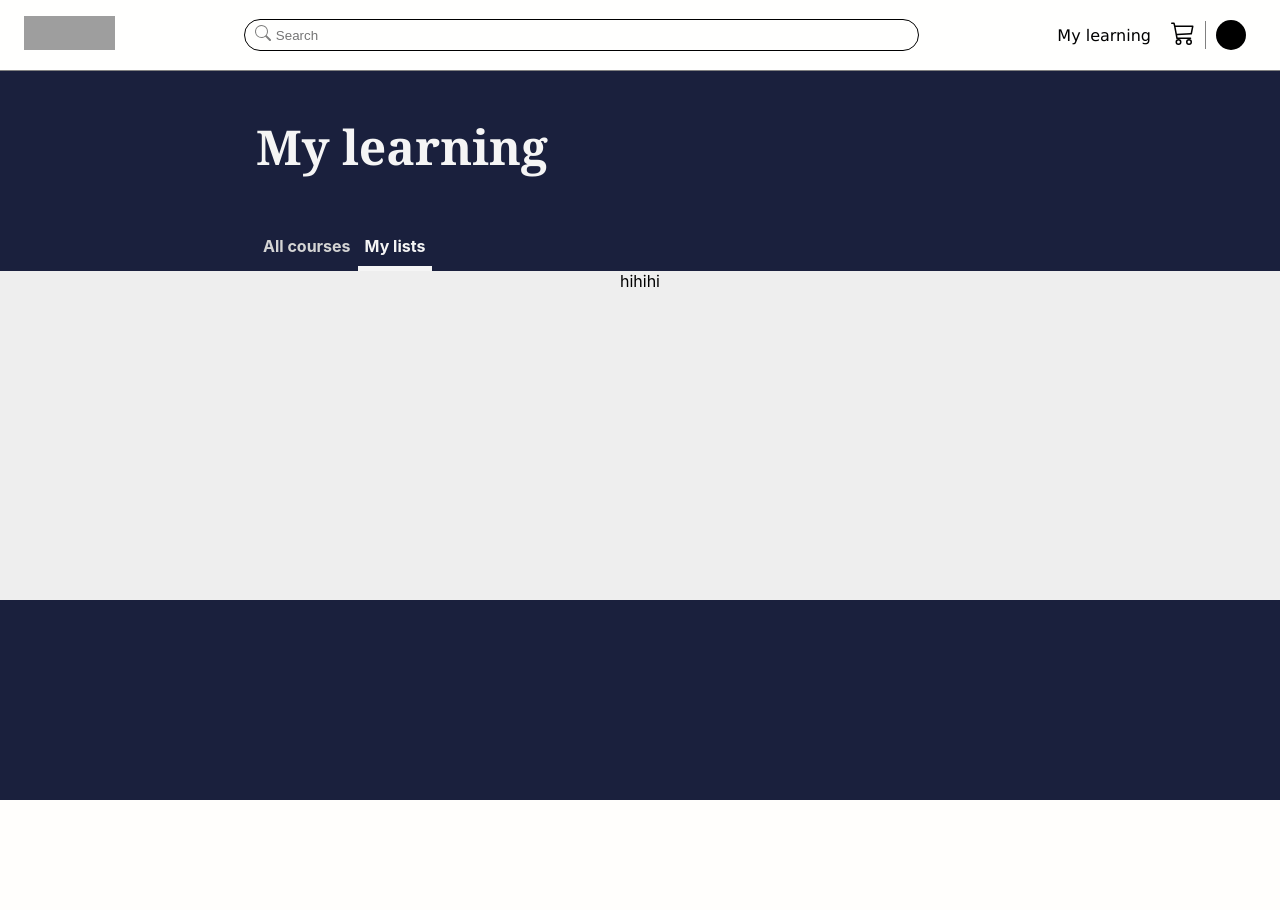
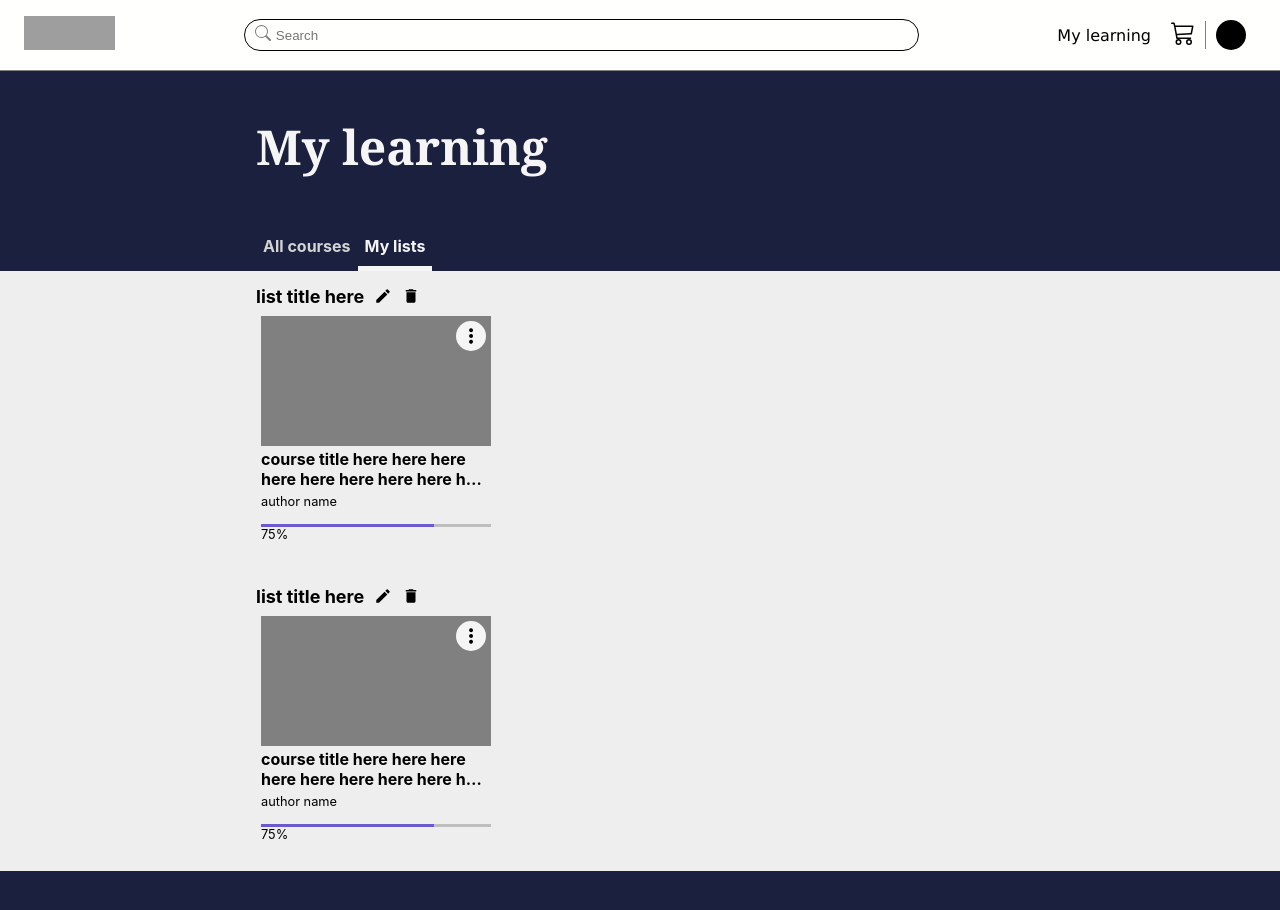
Before and after one commit to NgHQHuy/Course-delivery-website, a React (Create React App) app in the folder FE/my-app/: page /learning in a window 1280 px wide. Both pictures are taken after a click on the element "My lists". Shown: the top 910 px of the page. Before the commit the page ends 800 px from the top, so only its background shows below. Built offline with nearby package versions, Linux system fonts and the light colour scheme; grey boxes are pictures that could not be loaded.

Commit message:
FE-learning page/my-lists view

```diff
--- a/FE/my-app/src/components/courseCardEnroll.jsx
+++ b/FE/my-app/src/components/courseCardEnroll.jsx
@@ -2,14 +2,19 @@ import React from "react";
 import "../styles/course_card_enroll.css";
 import { SlOptionsVertical, SlPlus } from "react-icons/sl";
 import { RiShareForwardFill, RiMenuAddFill } from "react-icons/ri";
+import { MdOutlineRemoveCircleOutline } from "react-icons/md";
 
-const CourseCardEnroll = () => {
+
+const CourseCardEnroll = (props) => {
     const percent = 75
+    console.log(props.pageView);
     return (
         <div className="course-card">
             <div className="course-options">
                 <SlOptionsVertical size={16} className="options-icon"/>
                 <div className="options-dropdown">
+                    {props.pageView === "all-courses" ?
+                        <>
                         <div className="share">
                             <RiShareForwardFill />
                             <span>Share</span>
@@ -22,6 +27,14 @@ const CourseCardEnroll = () => {
                             <RiMenuAddFill />
                             <span>Add to existing list</span>
                         </div>
+                        </>
+                        :
+                        <div className="remove-course-from-list">
+                            <MdOutlineRemoveCircleOutline />
+                            <span>Remove course</span>
+                        </div>
+                    }
+
                 </div>
             </div>
             <div className="course-thumnail">
--- a/FE/my-app/src/pages/learning.jsx
+++ b/FE/my-app/src/pages/learning.jsx
@@ -1,6 +1,7 @@
 import React, { useState } from "react";
 import "../styles/learning.css"
 import CourseCardEnroll from "../components/courseCardEnroll";
+import { MdEdit, MdDelete } from "react-icons/md";
 
 const Learning = () => {
     const [tabSelected, setTabSelected] = useState("all-courses")
@@ -33,14 +34,36 @@ const Learning = () => {
                 <div className="tab-content">
                     {tabSelected === "all-courses" ?
                         <div className="all-courses-content">
-                            <CourseCardEnroll/>
-                            <CourseCardEnroll/>
-                            <CourseCardEnroll/>
-                            <CourseCardEnroll/>
-                            <CourseCardEnroll/>
+                            <CourseCardEnroll pageView={"all-courses"}/>
+                            <CourseCardEnroll pageView={"all-courses"}/>
+                            <CourseCardEnroll pageView={"all-courses"}/>
+                            <CourseCardEnroll pageView={"all-courses"}/>
+                            <CourseCardEnroll pageView={"all-courses"}/>
                         </div>
                         :
-                        <div className="my-lists-content">hihihi</div>
+                        <div className="my-lists-content">
+                            <div className="list-container">
+                                <div className="list-header">
+                                    <span>list title here</span>
+                                    <div className="btn-edit"><MdEdit className="edit-icon" size={18}/></div>
+                                    <div className="btn-delete"><MdDelete className="delete-icon" size={18}/></div>
+                                </div>
+                                <div className="list-body">
+                                    <CourseCardEnroll pageView={"my-lists"}/>
+                                </div>
+                            </div>
+
+                            <div className="list-container">
+                                <div className="list-header">
+                                    <span>list title here</span>
+                                    <div className="btn-edit"><MdEdit className="edit-icon" size={18}/></div>
+                                    <div className="btn-delete"><MdDelete className="delete-icon" size={18}/></div>
+                                </div>
+                                <div className="list-body">
+                                    <CourseCardEnroll pageView={"my-lists"}/>
+                                </div>
+                            </div>
+                        </div>
                     }
                 </div>
             </div>
--- a/FE/my-app/src/styles/learning.css
+++ b/FE/my-app/src/styles/learning.css
@@ -84,3 +84,57 @@
     flex-wrap: wrap;
     padding-top: 15px;
 }
+
+.my-lists-content{
+    width: 100%;
+    display: flex;
+    flex-wrap: wrap;
+}
+.list-container{
+    width: 100%;
+    display: flex;
+    flex-wrap: wrap;
+    justify-content: start;
+    margin: 10px 0 10px 0;
+}
+.list-header{
+    height: 30px;
+    width: 100%;
+    display: flex;
+    flex-wrap: nowrap;
+    align-items: center;
+}
+.list-header span{
+    height: 100%;
+    font-size: 18px;
+    font-weight: bold;
+    display: flex;
+    align-items: center;
+}
+.btn-edit{
+    height: 100%;
+    display: flex;
+    align-items: center;
+    margin-left: 10px;
+    cursor: pointer;
+}
+.btn-edit:hover .edit-icon{
+    transform: scale(1.2);
+}
+.btn-delete{
+    height: 100%;
+    display: flex;
+    align-items: center;
+    margin-left: 10px;
+    cursor: pointer;
+}
+.btn-delete:hover .delete-icon{
+    transform: scale(1.2);
+}
+
+.list-body{
+    width: 100%;
+    display: flex;
+    justify-content: start;
+    flex-wrap: wrap;
+}
--- a/FE/my-app/src/styles/navbar.css
+++ b/FE/my-app/src/styles/navbar.css
@@ -67,9 +67,9 @@ nav{
     width: 250px;
     height: 500px;
     right: 10px;
-    background-color: whitesmoke;
+    background-color: white;
     box-shadow: 5px 8px 10px -5px rgba(0,0,0,0.2);
-    z-index: 1;
+    z-index: 2;
     opacity: 0;
     visibility: hidden;
 }
@@ -94,7 +94,7 @@ nav{
     width: 250px;
     height: 500px;
     right: 10px;
-    background-color: whitesmoke;
+    background-color: white;
     box-shadow: 5px 8px 10px -5px rgba(0,0,0,0.2);
     z-index: 2;
     opacity: 0;
```
Lines whose indentation alone changed are shown as unchanged.
